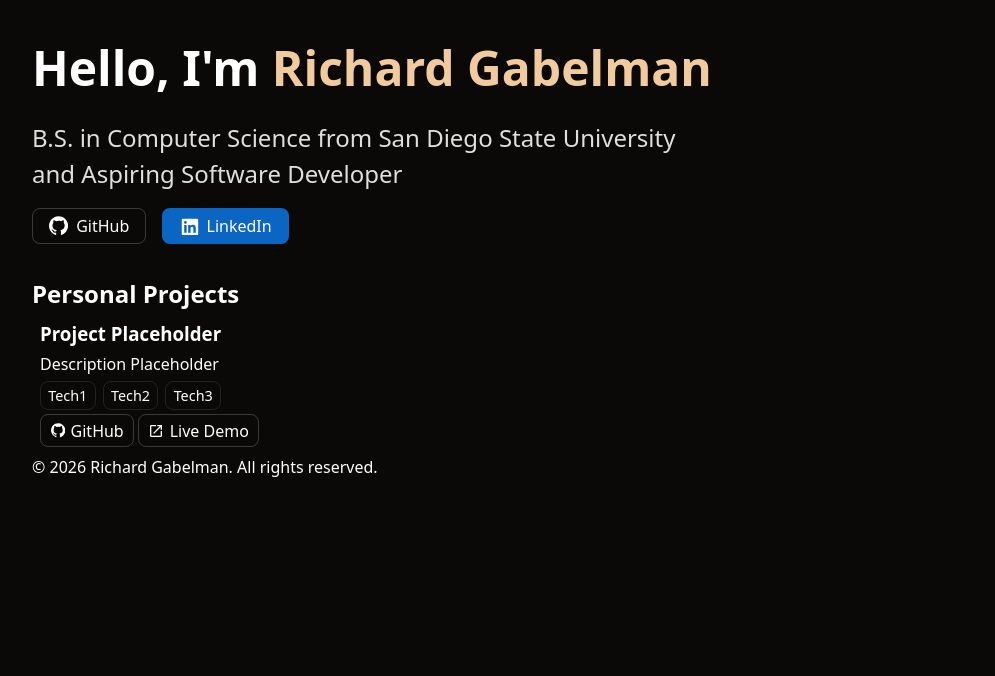
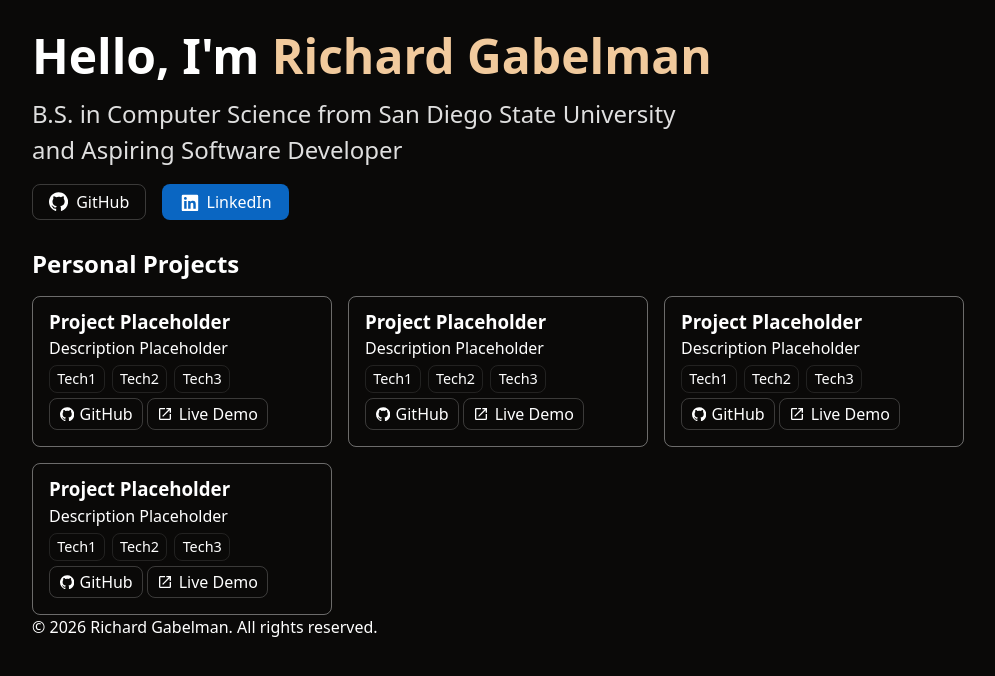
Before and after one commit to RichardGabelman/portfolio, a React (Vite) app: page / in a window 1280 px wide. Shown: the top 676 px of the page, without its empty margins (140-1135 px from the left). Built offline with nearby package versions, Linux system fonts and the light colour scheme.

Commit message:
feat: add project section styling

```diff
--- a/src/App.jsx
+++ b/src/App.jsx
@@ -61,6 +61,30 @@ const Projects = () => {
   const projects = [
     {
       id: 1,
+      title: "Project Placeholder",
+      description: "Description Placeholder",
+      technologies: ["Tech1", "Tech2", "Tech3"],
+      github_link: "google.com",
+      live_link: "google.com",
+    },
+    {
+      id: 2,
+      title: "Project Placeholder",
+      description: "Description Placeholder",
+      technologies: ["Tech1", "Tech2", "Tech3"],
+      github_link: "google.com",
+      live_link: "google.com",
+    },
+    {
+      id: 3,
+      title: "Project Placeholder",
+      description: "Description Placeholder",
+      technologies: ["Tech1", "Tech2", "Tech3"],
+      github_link: "google.com",
+      live_link: "google.com",
+    },
+    {
+      id: 4,
       title: "Project Placeholder",
       description: "Description Placeholder",
       technologies: ["Tech1", "Tech2", "Tech3"],
--- a/src/index.css
+++ b/src/index.css
@@ -16,6 +16,10 @@ body {
   line-height: 1.5;
   background-color: var(--color-bg);
   color: var(--color-text);
+}
+
+h1, h2, h3, h4, h5, h6 {
+  line-height: 1;
 }
 
 a {
@@ -79,12 +83,24 @@ main {
   background-color: #0a5299;
 }
 
+.projects h2 {
+  margin-bottom: 1.25rem;
+}
+
+.projects-list {
+  display: flex;
+  flex-wrap: wrap;
+  gap: 1rem;
+}
+
 .project-card {
-  padding: 0.5rem;
+  border: 1px solid rgba(255, 255, 255, 0.4);
+  padding: 1rem 1rem;
   border-radius: 0.5rem;
   display: flex;
   flex-direction: column;
   gap: 0.3rem;
+  width: 300px;
 }
 
 .technologies {
```
